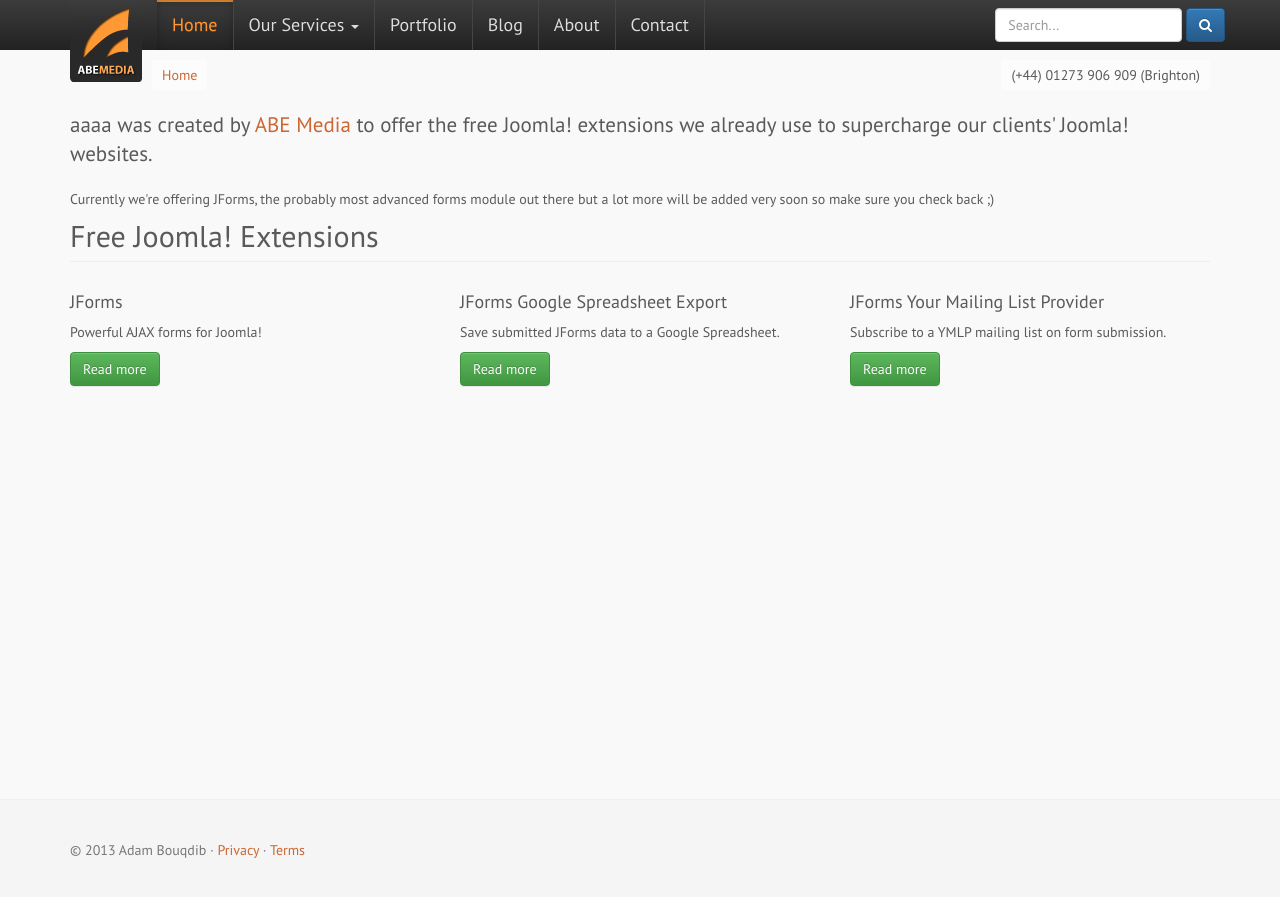
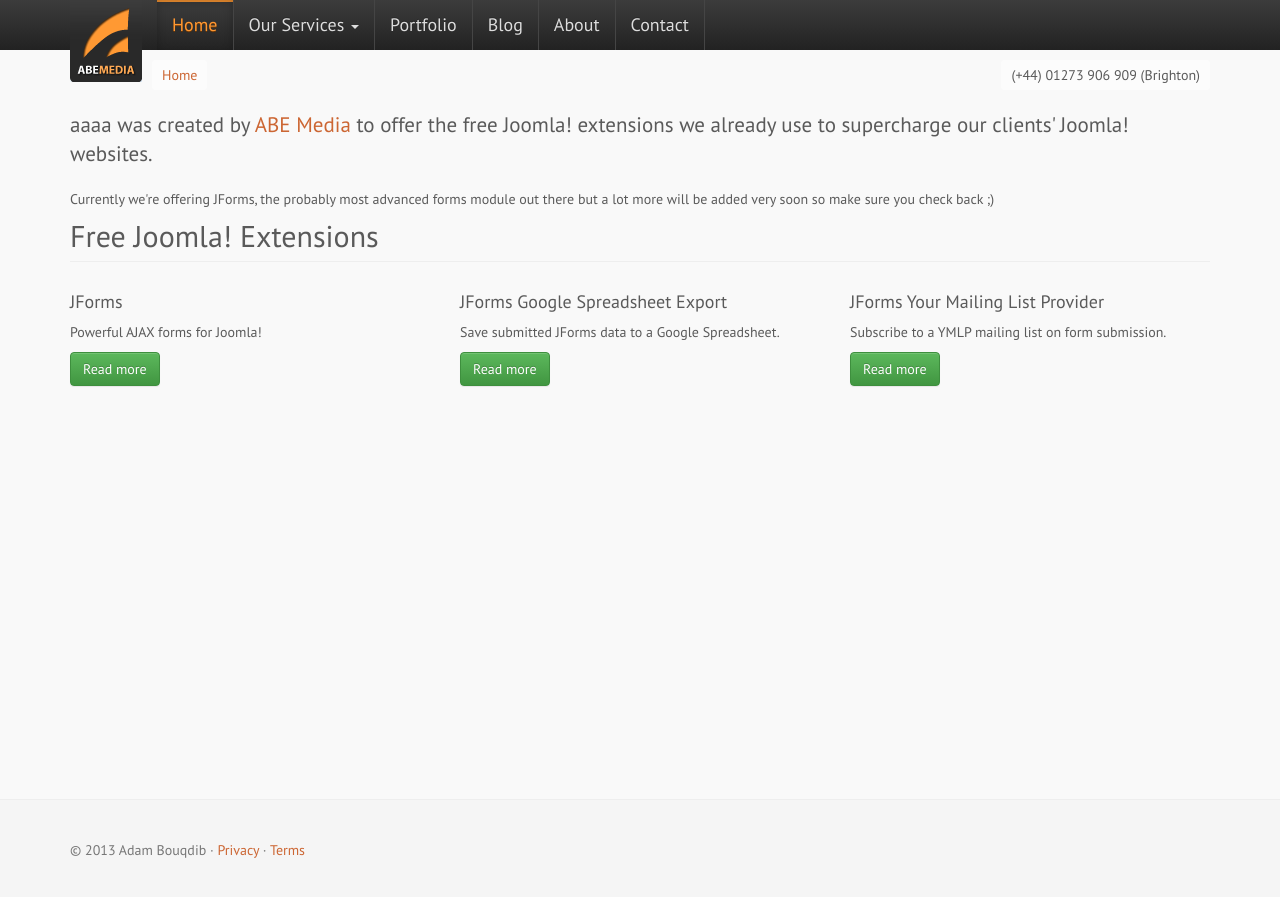
Before and after one commit to abemedia/abemedia.github.io, a Jekyll site: the page built from index.html, in a window 1280 px wide. Shown: the top 897 px of the page. Built offline with Jekyll 4.4.1, drawn with Linux system fonts in a browser that asks for light colours; nearby versions of some CDN libraries.

Commit message:
Update nav-main.html

```diff
--- a/_includes/nav-main.html
+++ b/_includes/nav-main.html
@@ -22,12 +22,6 @@
         <li{% if page.slug == "about-us" %} class="active"{% endif %}> <a href="{{ site.url }}/about-us.html">About</a></li>
         <li{% if page.slug == "contact-us" %} class="active"{% endif %}> <a href="{{ site.url }}/contact-us.html">Contact</a></li>
       </ul>
-      <form action="{{ site.url }}/search" method="get" class="navbar-form navbar-right" role="search">
-        <div class="form-group">
-          <input class="form-control" type="search" name="q" placeholder="{{post.category}}Search..." autocomplete="off" id="search_control">
-        </div>
-        <button type="submit" class="btn btn-primary" value="Search"><span class="fa fa-search"></span></button>
-      </form>
     </nav>
   </div>
 </div>
```
